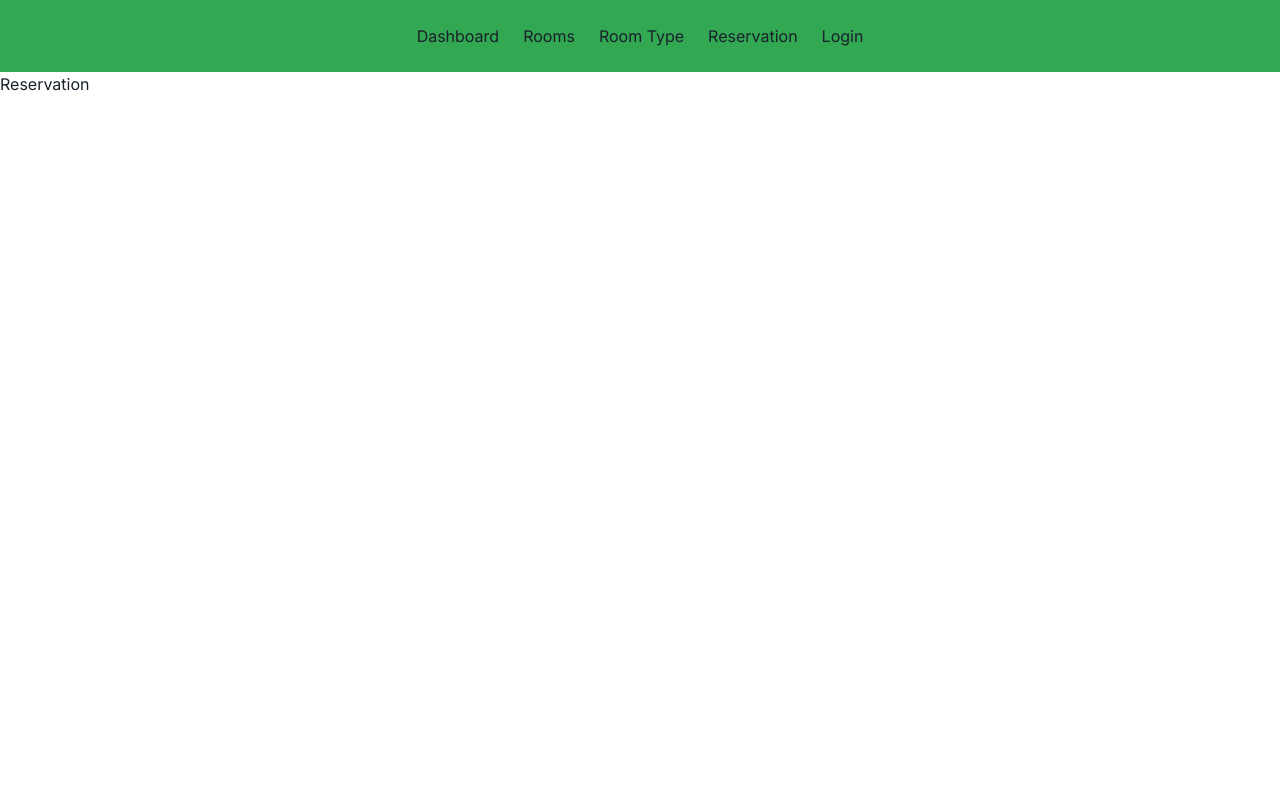
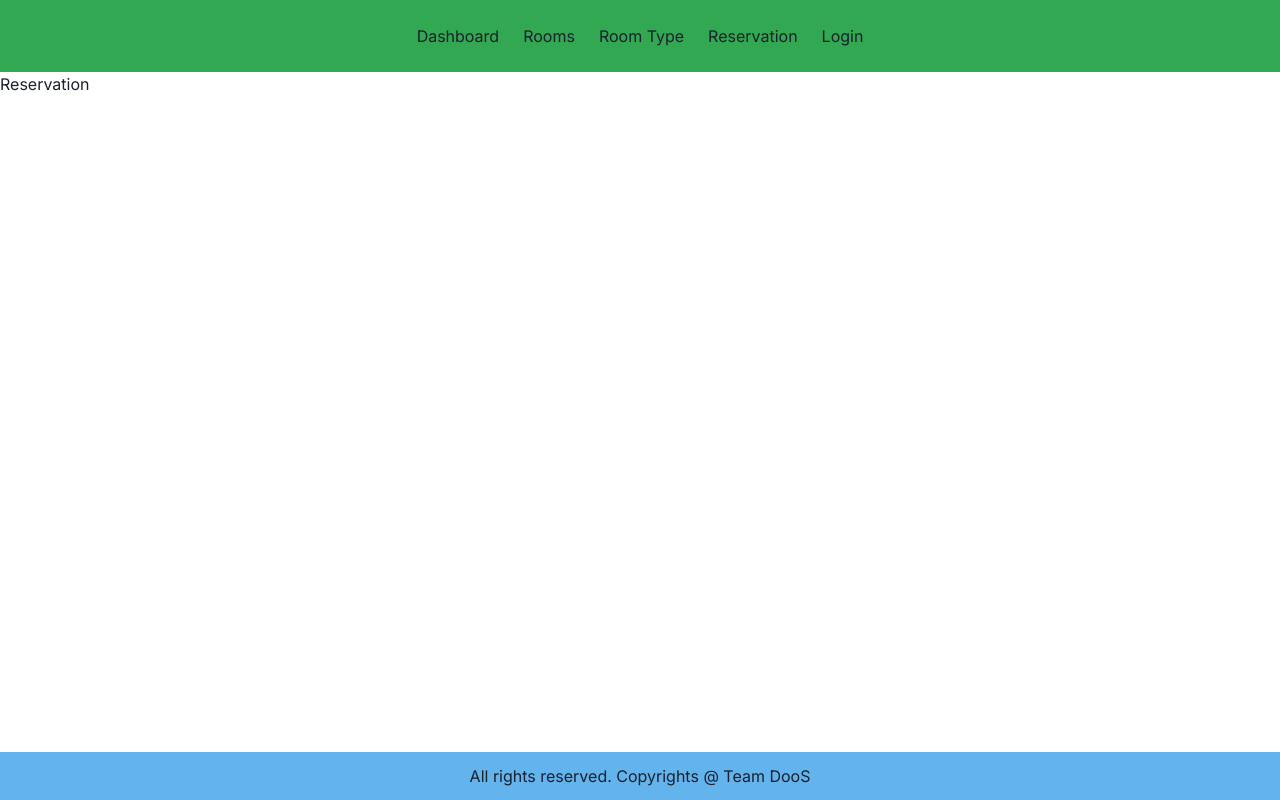
Before and after one commit to Sachira-Heshan/doos-hotel-management-web-app, a React (Create React App) app in the folder frontend/: page /reservation in a window 1280 px wide. Built offline with nearby package versions, Linux system fonts and the light colour scheme.

Commit message:
Footer bar added

```diff
--- a/frontend/src/App.js
+++ b/frontend/src/App.js
@@ -10,6 +10,7 @@ import Rooms from './pages/Rooms';
 import RoomType from './pages/RoomType';
 import Reservation from './pages/Reservation';
 import Navbar from './layouts/Navbar';
+import Footer from './layouts/Footer';
 
 const theme = extendTheme({
   fonts: {
@@ -30,6 +31,7 @@ const App = () => {
           <Route path='/roomtype' element={<RoomType />} />
           <Route path='/reservation' element={<Reservation />} />
         </Routes>
+        <Footer />
       </BrowserRouter>
     </ChakraProvider>
   );
--- a/frontend/src/layouts/Footer.js
+++ b/frontend/src/layouts/Footer.js
@@ -0,0 +1,15 @@
+import React from 'react';
+
+import { Box, Center } from '@chakra-ui/react';
+
+const Footer = () => {
+    return (
+        <Box minW={'100%'} py={3} position={'fixed'} bottom={'0'} bg={'blue.300'}>
+            <Center alignItems={'center'} justifyContent={'center'}>
+                <div style={{}}>All rights reserved. Copyrights @ Team DooS</div>
+            </Center>
+        </Box>
+    );
+}
+
+export default Footer;
```
